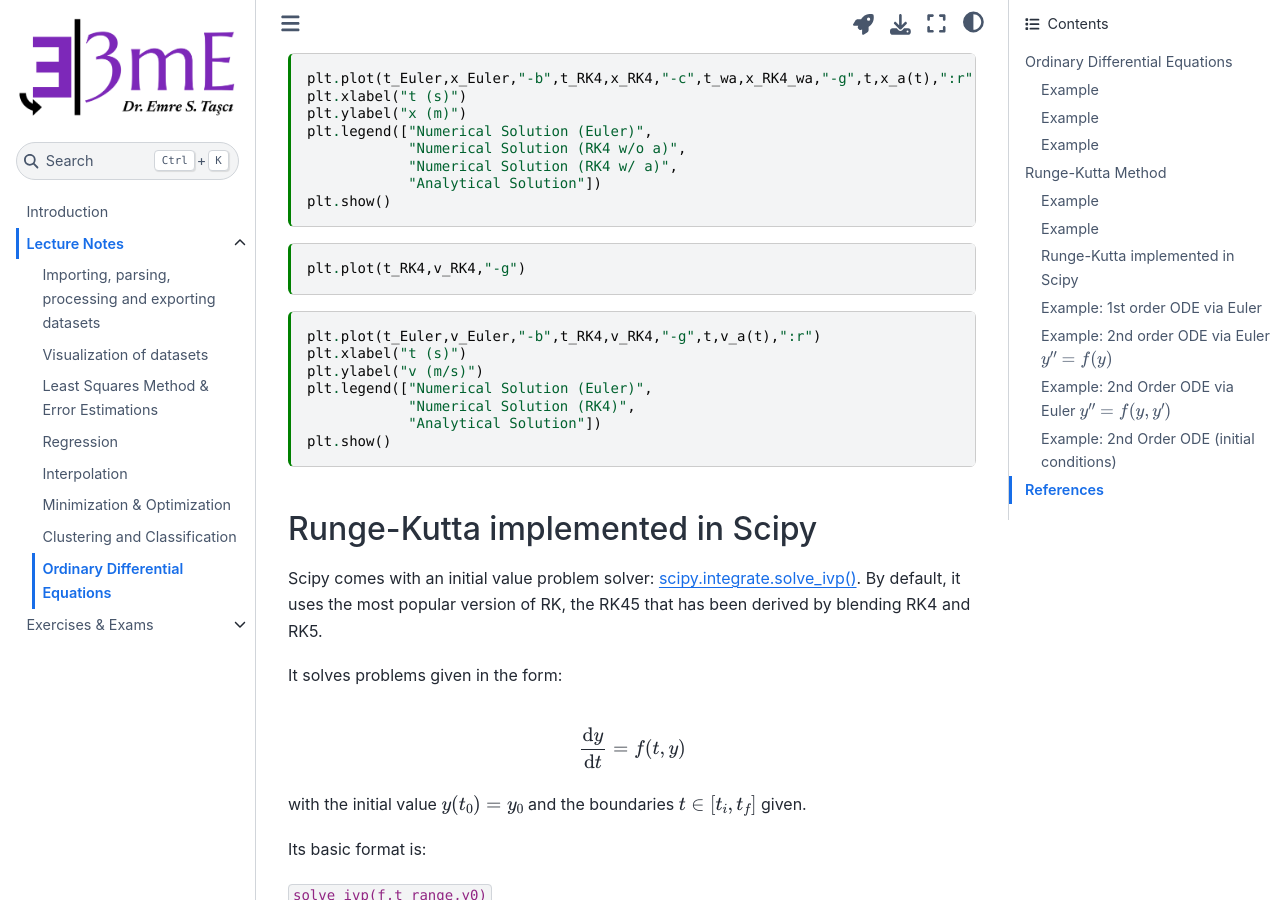
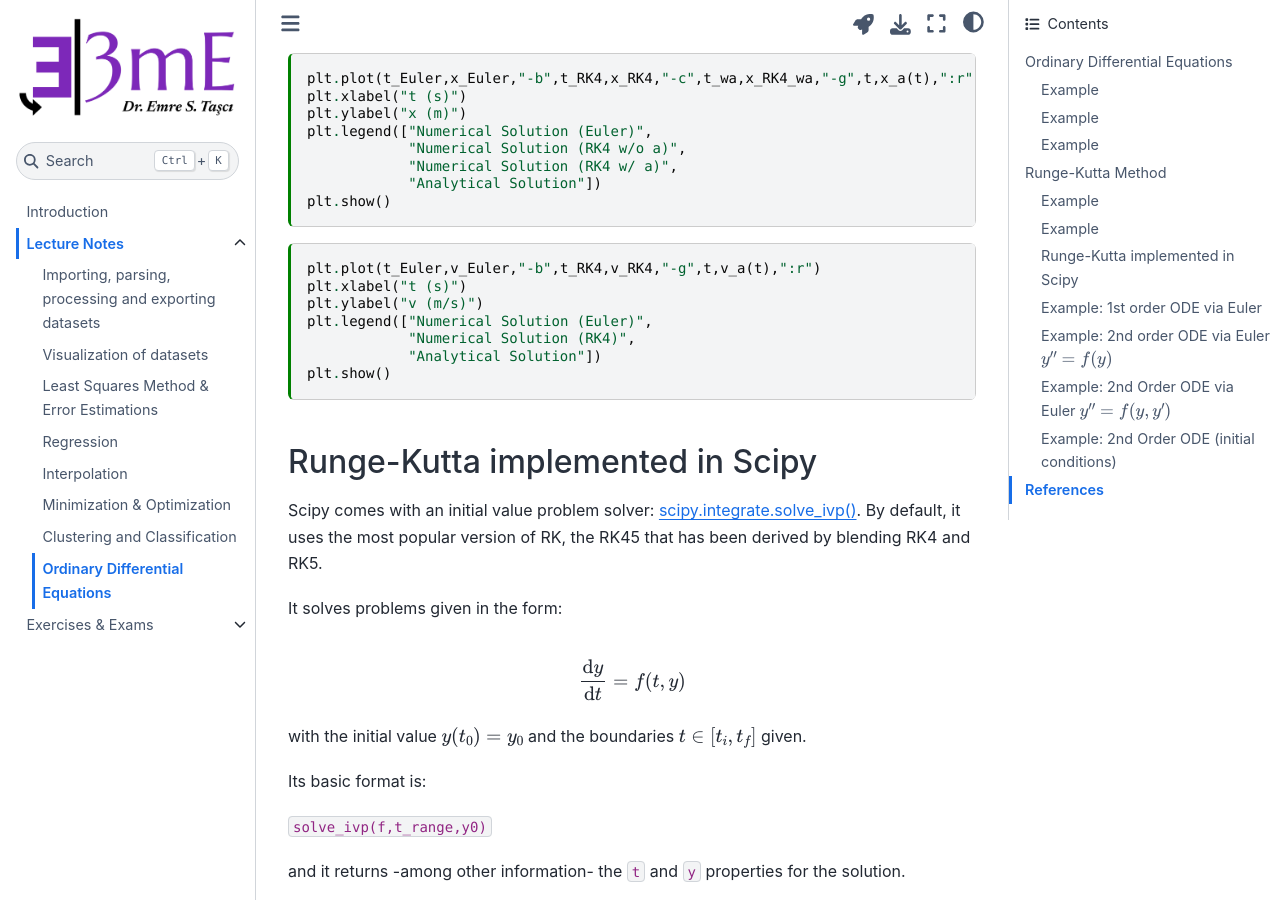
Before and after one commit to emresururi/FIZ228, a Jupyter Book: the page built from FIZ228_08_OrdinaryDifferentialEquations.md, in a window 1280 px wide and 900 px high, scrolled down 13462 px. Built offline with Jupyter Book 1.0.4 settings and Sphinx 7.4.7 and the Sphinx Book theme 1.1.4, drawn with Linux system fonts in a browser that asks for light colours.

Commit message:
Minor correction.

````diff
--- a/FIZ228_08_OrdinaryDifferentialEquations.md
+++ b/FIZ228_08_OrdinaryDifferentialEquations.md
@@ -586,14 +586,6 @@ plt.show()
 ```
 
 ```{code-cell} ipython3
-plt.plot(t_RK4,v_RK4,"-g")
-```
-
-```{code-cell} ipython3
-
-```
-
-```{code-cell} ipython3
 plt.plot(t_Euler,v_Euler,"-b",t_RK4,v_RK4,"-g",t,v_a(t),":r")
 plt.xlabel("t (s)")
 plt.ylabel("v (m/s)")
````
